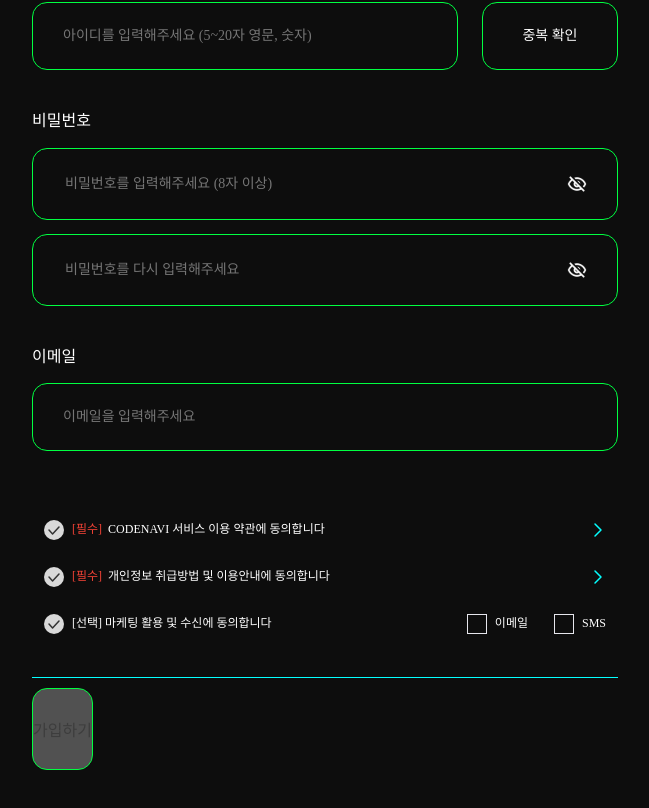
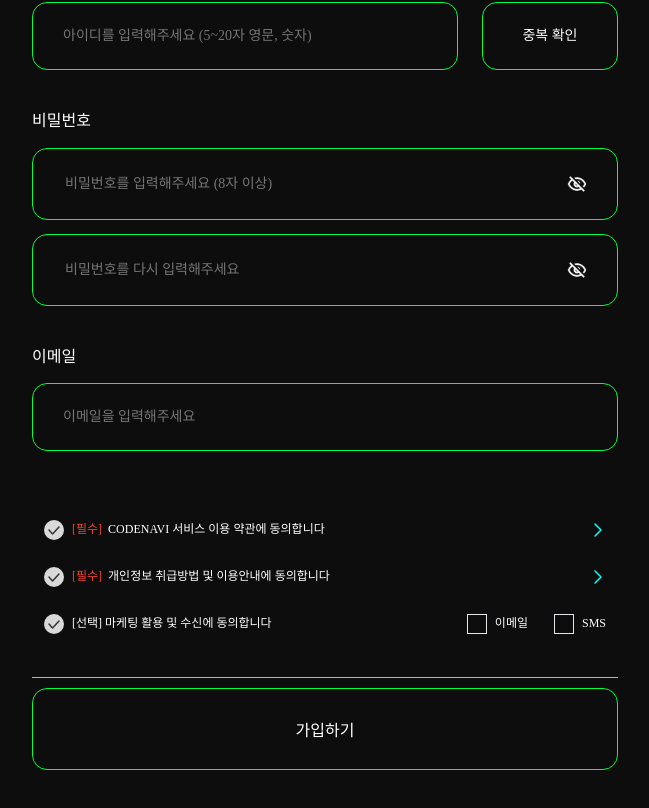
Before and after one commit to Goorm-CodeNavi/frontend, a React (Create React App) app: page /signup in a window 1280 px wide. Shown: the part 386-1194 px from the top of the page, without its empty margins (315-964 px from the left). Built offline with nearby package versions, Linux system fonts and the light colour scheme; no server answers; a web font is replaced by a local one.

Commit message:
feat: 가입하기 디자인 변경

```diff
--- a/src/assets/scss/section/signup/_signup.scss
+++ b/src/assets/scss/section/signup/_signup.scss
@@ -326,12 +326,21 @@
             display: flex;
             align-items: center;
             justify-content: center;
+            width: 100%;
             padding: 28px 0;
+            font-size: 16px;
+            font-weight: 400;
+            color: var(--white);
             border-radius: 15px;
             border: 1.5px solid var(--green);
-            font-size: 16px;
-            font-weight: 400;
+            background-color: transparent;   // ✅ 중복확인 버튼처럼 투명 배경
             cursor: pointer;
+            transition: background-color 0.2s ease, color 0.2s ease;
+
+            &:hover {
+                background-color: var(--green);
+                color: var(--background);    // ✅ hover 시 반전 효과 (선택)
+            }
         }
     }
 }
```
